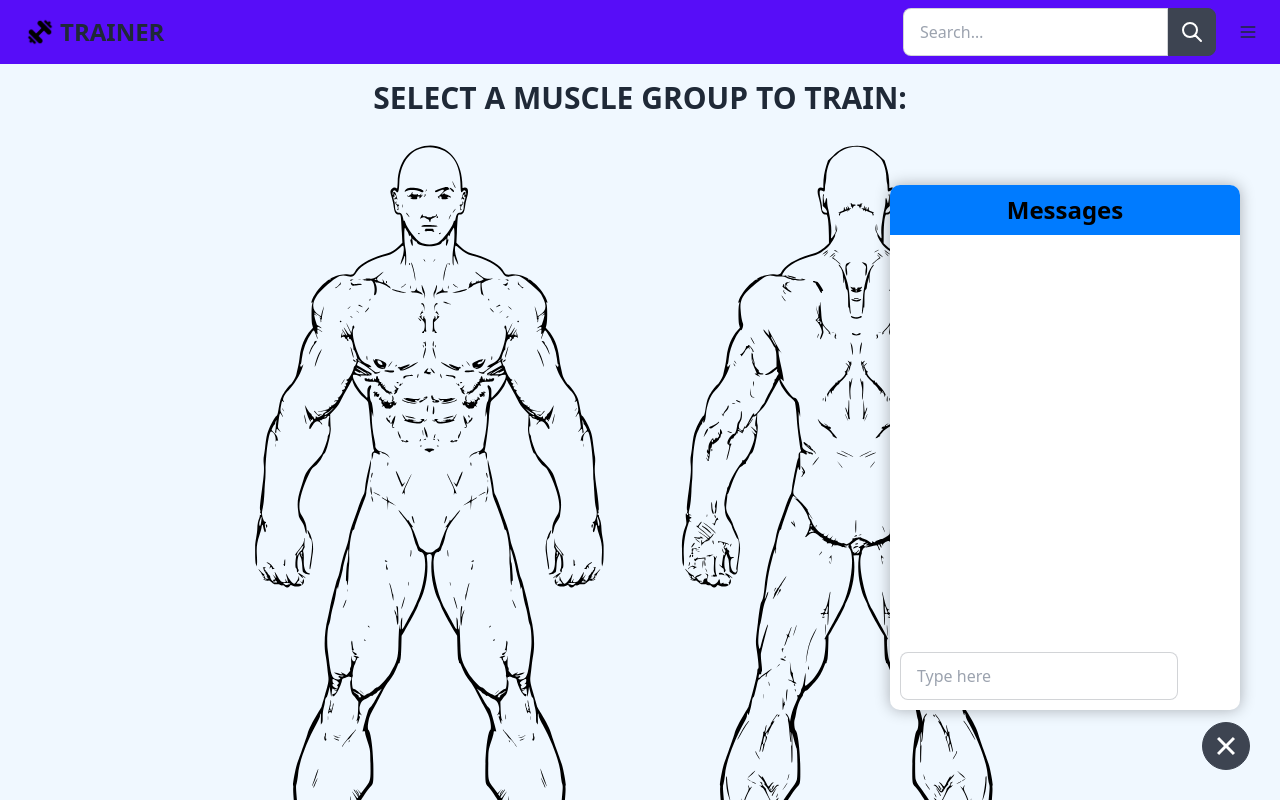
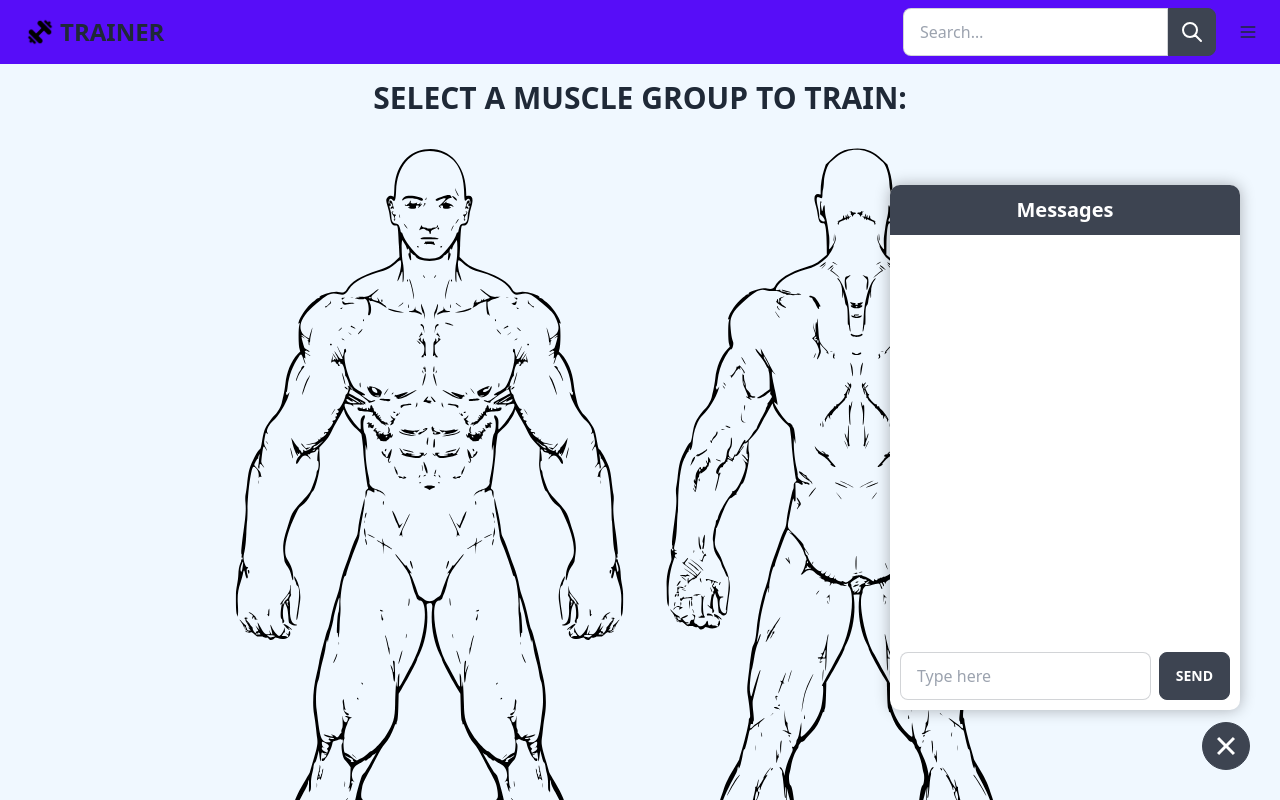
Before and after one commit to johnnyyin0/mvp-Trainer, a React (Vite) app: page / in a window 1280 px wide. Both pictures are taken after a click on the label 1226 px from the left and 746 px from the top of the page. Shown: the top 800 px of the page. Built offline with nearby package versions, Linux system fonts and the light colour scheme.

Commit message:
Added send button to chat

```diff
--- a/src/Body/BackBody.jsx
+++ b/src/Body/BackBody.jsx
@@ -175,7 +175,7 @@ function BackBody() {
           onClick={handleMouseClick}
         />
     </svg>
-    <img src={BackBodySvg} alt="Back Body" style={{ width: "100%", maxWidth: "400px", maxHeight:"90%"}}/>
+    <img src={BackBodySvg} alt="Back Body" style={{ width: "100%", maxWidth: "400px"}}/>
     {showModal && <ExcerciseModal muscleSelected={muscleSelected} setMuscleSelected={setMuscleSelected} setShowModal={setShowModal}/>}
     </div>
     )
--- a/src/Body/FrontBody.jsx
+++ b/src/Body/FrontBody.jsx
@@ -145,7 +145,7 @@ function FrontBody() {
           onClick={handleMouseClick}
         />
       </svg>
-      <img src={frontBodySvg} alt="Front Body" style={{ width: "100%", maxWidth: "400px", maxHeight:"90%"}}/>
+      <img src={frontBodySvg} alt="Front Body" style={{ width: "100%", maxWidth: "400px"}}/>
       {showModal && <ExcerciseModal muscleSelected={muscleSelected} setMuscleSelected={setMuscleSelected} setShowModal={setShowModal}/>}
     </div>
   );
--- a/src/Chat.jsx
+++ b/src/Chat.jsx
@@ -14,7 +14,7 @@ function Chat() {
         <input type="checkbox" onClick={handleClick} />
 
         <svg
-          class="swap-off fill-current"
+          class="swap-off fill-current mt-1 "
           xmlns="http://www.w3.org/2000/svg"
           width="32"
           height="32"
--- a/src/ChatBox.jsx
+++ b/src/ChatBox.jsx
@@ -1,21 +1,30 @@
 import React, { useEffect, useState } from "react";
 import axios from "axios";
 
-function ChatBox() {
+function ChatBox({}) {
   return (
     <div className="chat-box">
-      <div className="header-chat bg-primary">
-        <h1 className="text-center text-black font-bold">Messages</h1>
+      <div className="header-chat bg-neutral">
+        <h1 className="text-center text-white font-bold text-xl">Messages</h1>
       </div>
 
       <div
         className="input-field"
-        style={{ position: "absolute", bottom: "0", width: "85%", padding:"10px" }}>
+        style={{
+          display: "flex",
+          alignItems: "center",
+          position: "absolute",
+          bottom: "0",
+          width: "100%",
+          padding: "10px"
+        }}
+      >
         <input
           type="text"
           placeholder="Type here"
           className="input input-bordered w-full max-w-xs"
         />
+        <button className="btn ml-2">Send</button>
       </div>
     </div>
   );
--- a/src/style.css
+++ b/src/style.css
@@ -100,7 +100,6 @@ body {
   justify-content: center;
   align-items: center;
   height: 50px;
-  background-color: #007bff;
   border-top-left-radius: 10px;
   border-top-right-radius: 10px;
   color: white;
```
